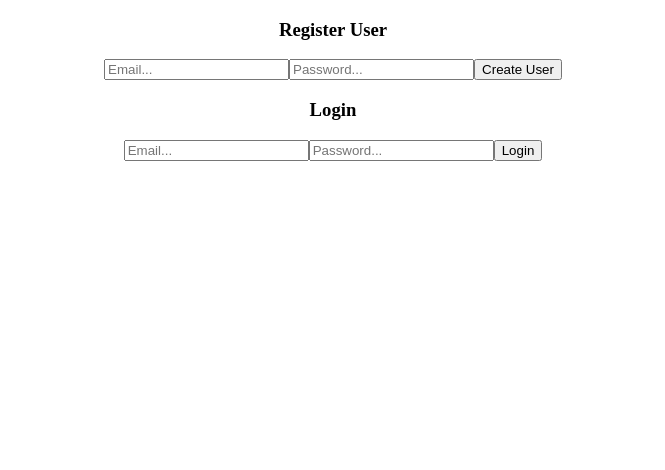
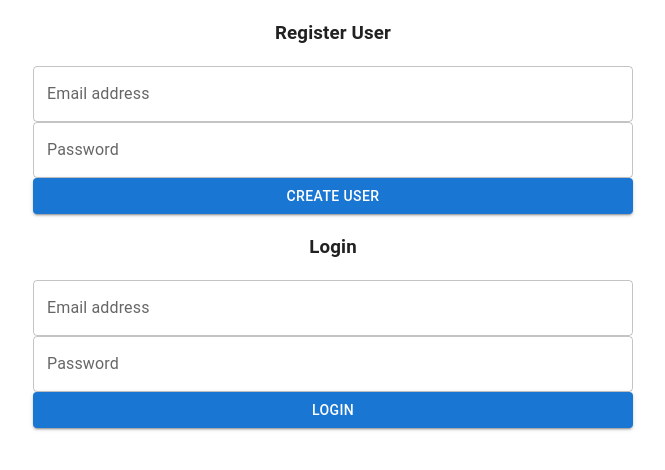
Before and after one commit to popoyuyu/capstone, a React (Create React App) app in the folder basketball-app/: page / in a window 1280 px wide. Shown: the top 470 px of the page, without its empty margins (307-972 px from the left). Built offline with nearby package versions, Linux system fonts and the light colour scheme; no server answers.

Commit message:
update app to use material UI

```diff
--- a/basketball-app/package.json
+++ b/basketball-app/package.json
@@ -3,6 +3,9 @@
   "version": "0.1.0",
   "private": true,
   "dependencies": {
+    "@emotion/react": "^11.8.1",
+    "@emotion/styled": "^11.8.1",
+    "@mui/material": "^5.5.0",
     "@testing-library/jest-dom": "^5.16.2",
     "@testing-library/react": "^12.1.3",
     "@testing-library/user-event": "^13.5.0",
--- /dev/null
+++ b/basketball-app/src/components/AuthenticationForm.js
@@ -0,0 +1,33 @@
+import React from 'react'
+import Box from '@mui/material/Box'
+import Button from '@mui/material/Button'
+import TextField from '@mui/material/TextField'
+
+function AuthenticationForm({ title, onSetEmail, onSetPassword, onSubmit, buttonText }) {
+  return (
+    <Box display='flex' justifyContent='center'>
+      <Box display='flex' flexDirection='column' width={600}>
+        <h3>{title}</h3>
+        <TextField
+          label='Email address'
+          type='email'
+          onChange={(event) => {
+            onSetEmail(event.target.value);
+          }}
+        />
+        <TextField
+          label="Password"
+          type="password"
+          onChange={(event) => {
+            onSetPassword(event.target.value);
+          }}
+        />
+
+        <Button onClick={onSubmit} variant='contained' type='submit'>
+          {buttonText}
+        </Button>
+      </Box>
+    </Box>
+  )
+}
+export { AuthenticationForm }
--- a/basketball-app/src/components/Form.js
+++ /dev/null
@@ -1,23 +0,0 @@
-
-import React from 'react'
-
-function Form({ title, onSetEmail, onSetPassword, onSubmit, buttonText }) {
-  return (
-    <div>
-      <h3>{title}</h3>
-      <input placeholder='Email...' type='email'
-        onChange={(event) => {
-          onSetEmail(event.target.value);
-        }}
-      />
-      <input type="password" placeholder='Password...'
-        onChange={(event) => {
-          onSetPassword(event.target.value);
-        }}
-      />
-
-      <button onClick={onSubmit}>{buttonText}</button>
-    </div>
-  )
-}
-export { Form }
--- a/basketball-app/src/components/ProfileDetails.js
+++ b/basketball-app/src/components/ProfileDetails.js
@@ -1,21 +1,41 @@
 import React from "react";
+import Box from '@mui/material/Box'
+import Grid from '@mui/material/Grid'
 
 function ProfileDetails(props) {
-
   const profileState = props.profileState
-  const clearProfileState = props.clearProfileState
+  const title = props.title
 
   return (
-    <React.Fragment>
-      <h1>User Detail</h1> <button onClick={clearProfileState}>Edit</button>
+    <Box width={600}>
+      <Grid container spacing={1}>
+        <Grid item xs={12}>
+          <h2>{title}</h2>
+        </Grid>
+
+        <Grid item xs={6}>
           <h3>Name: {profileState.name}</h3>
+        </Grid>
+        <Grid item xs={6}>
           <h3>Email: {profileState.email}</h3>
+        </Grid>
+
+        <Grid item xs={6}>
           <h3>Level: {profileState.selectLevel}</h3>
+        </Grid>
+        <Grid item xs={6}>
           <h3>Location: {profileState.location}</h3>
+        </Grid>
+
+        <Grid item xs={6}>
           <h3>Time: {profileState.time}</h3>
+        </Grid>
+        <Grid item xs={6}>
           <h3>Training: {profileState.training ? 'Yes' : 'No'}</h3>
           <h3>Pickup: {profileState.pickup ? 'Yes' : 'No'}</h3>
-    </React.Fragment>
+        </Grid>
+      </Grid>
+    </Box>
   )
 }
 
--- a/basketball-app/src/components/SearchForm.js
+++ b/basketball-app/src/components/SearchForm.js
@@ -1,7 +1,9 @@
-import React from "react";
+import React, { useState } from "react";
+import Grid from '@mui/material/Grid'
 import { searchProfiles } from '../firebase'
 
 function SearchForm() {
+  const [searchResult, setSearchResult] = useState([])
 
   const onSubmit = async e => {
     e.preventDefault()
@@ -24,7 +26,8 @@ function SearchForm() {
   }
 
   return (
-    <React.Fragment>
+    <Grid container spacing={2}>
+      <Grid item xs={6}>
         <h2>Filter by:</h2>
         <form onSubmit={onSubmit}>
           <h4>Select Levels:</h4>
@@ -59,7 +62,12 @@ function SearchForm() {
 
           <button type="submit">Search!</button>
         </form>
-    </React.Fragment>
+      </Grid>
+      <Grid item xs={6}>
+        <h2>Results</h2>
+
+      </Grid>
+    </Grid>
   )
 }
 
--- a/basketball-app/src/components/index.js
+++ b/basketball-app/src/components/index.js
@@ -1,4 +1,4 @@
-export * from './Form'
+export * from './AuthenticationForm'
 export * from './ProfileForm'
 export * from './SearchForm'
 export * from './ProfileDetails'
--- a/basketball-app/src/index.js
+++ b/basketball-app/src/index.js
@@ -1,11 +1,21 @@
 import React from 'react';
 import ReactDOM from 'react-dom';
+import Box from '@mui/material/Box'
 import App from './App';
 import reportWebVitals from './reportWebVitals';
+import CssBaseline from '@mui/material/CssBaseline';
+import { createTheme, ThemeProvider } from '@mui/material/styles';
+
+const theme = createTheme()
 
 ReactDOM.render(
   <React.StrictMode>
-    <App />
+    <ThemeProvider theme={theme}>
+      <CssBaseline />
+      <Box display='flex' flexDirection='column' justifyContent='center'>
+        <App />
+      </Box>
+    </ThemeProvider>
   </React.StrictMode>,
   document.getElementById('root')
 );
--- a/basketball-app/src/screens/AuthenticationScreen.js
+++ b/basketball-app/src/screens/AuthenticationScreen.js
@@ -2,7 +2,7 @@ import { useState } from "react";
 import { createUserWithEmailAndPassword, signInWithEmailAndPassword } from "firebase/auth";
 import '../App.css';
 import { auth } from '../firebase';
-import { Form } from '../components'
+import { AuthenticationForm } from '../components'
 
 function AuthenticationScreen() {
   const [registerEmail, setRegisterEmail] = useState("");
@@ -30,8 +30,8 @@ function AuthenticationScreen() {
 
   return (
     <div className="App">
-      <Form title='Register User' onSetEmail={setRegisterEmail} onSetPassword={setRegisterPassword} onSubmit={register} buttonText='Create User' />
-      <Form title='Login' onSetEmail={setLoginEmail} onSetPassword={setLoginPassword} onSubmit={login} buttonText='Login' />
+      <AuthenticationForm title='Register User' onSetEmail={setRegisterEmail} onSetPassword={setRegisterPassword} onSubmit={register} buttonText='Create User' />
+      <AuthenticationForm title='Login' onSetEmail={setLoginEmail} onSetPassword={setLoginPassword} onSubmit={login} buttonText='Login' />
     </div>
   );
 }
--- a/basketball-app/src/screens/ProfileScreen.js
+++ b/basketball-app/src/screens/ProfileScreen.js
@@ -20,7 +20,8 @@ function ProfileScreen({ user }) {
   if (profileState) {
     return (
       <>
-        <ProfileDetails profileState={profileState} clearProfileState={clearProfileState} />
+        <ProfileDetails title='User details' profileState={profileState} />
+        <button onClick={clearProfileState}>Edit</button>
         <SearchForm />
       </>
     )
```
Also changed, not shown: 2 other files (tests, documents, lock files or other folders). Lines whose indentation alone changed are shown as unchanged.
